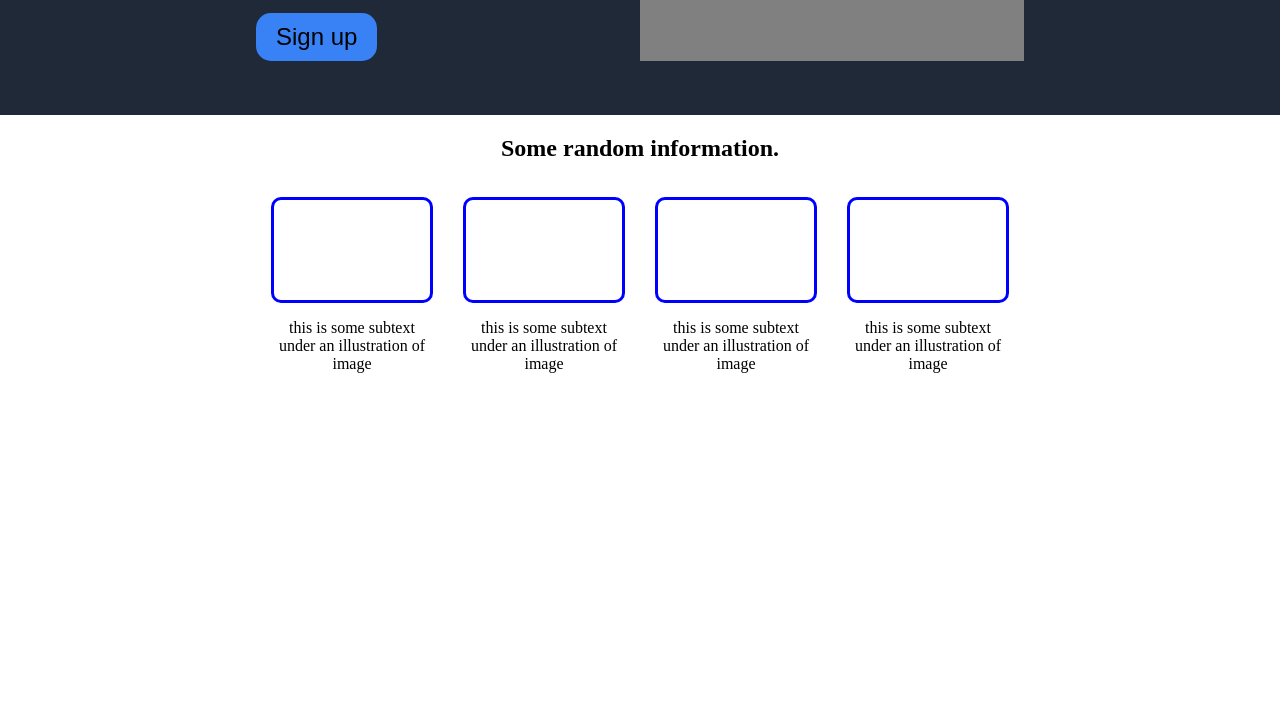
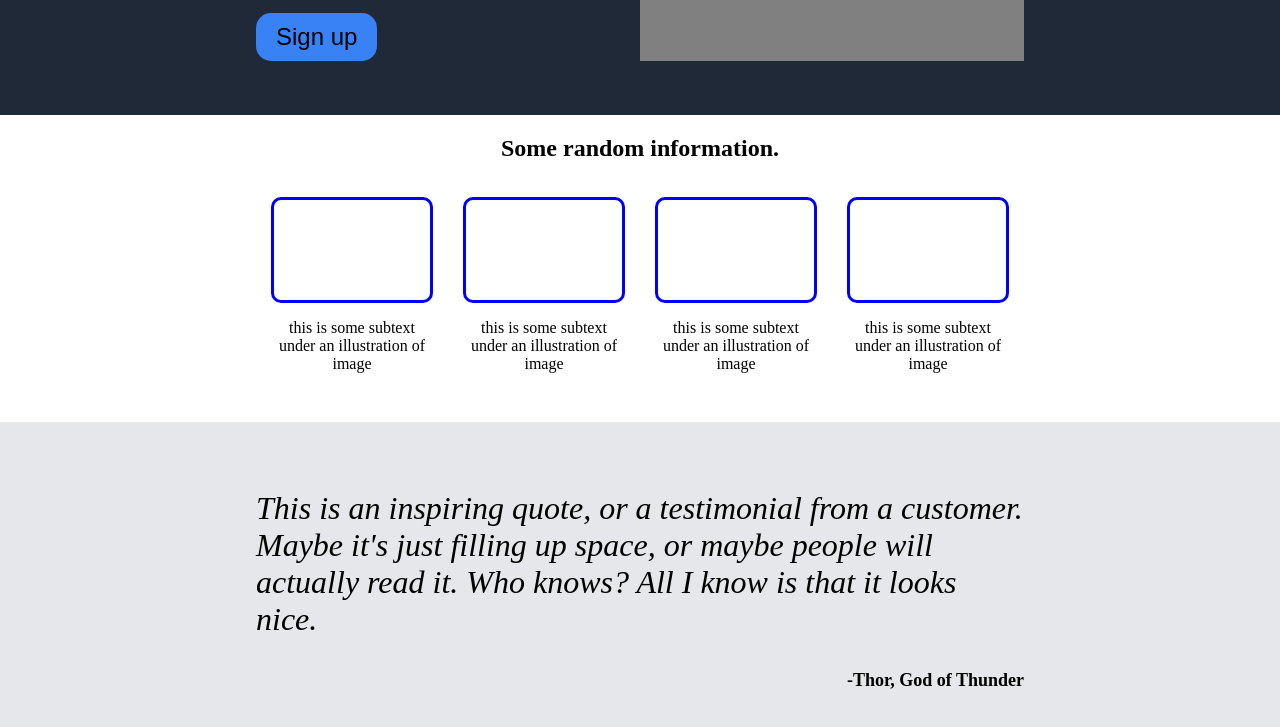
Before and after one commit to lazarr19/git_test, a plain HTML site: page index.html in a window 1280 px wide. Shown: the part 233-960 px from the top of the page. Before the commit the page ends 800 px from the top, so only its background shows below. Drawn offline with Linux system fonts and the light colour scheme.

Commit message:
Add quote text and author

```diff
--- a/index.html
+++ b/index.html
@@ -59,9 +59,19 @@
                 <p>this is some subtext under an illustration of image</p>
             </div>
         </div>
+        <br/>
     </div>
     <div class="quote">
-
+        <br/>
+        <br/>
+        <p class="quote_text">
+            This is an inspiring quote, or a testimonial from a customer. Maybe it's just filling up space, or maybe people will actually read it. Who knows? All I know is that it looks nice.
+        </p>
+        <span class="quote_author">
+            -Thor, God of Thunder
+        </span>
+        <br/>
+        <br/>
     </div>
     <div class="sign_up">
 
--- a/main.css
+++ b/main.css
@@ -104,3 +104,22 @@ body {
     width: auto;
     height: 100px;
 }
+
+.quote {
+    display: flex;
+    flex-flow: wrap column;
+    padding-left: 20%;
+    padding-right: 20%;
+    background-color: #E5E7EB;
+}
+
+.quote .quote_text {
+    font-size: xx-large;
+    font-style: italic;
+}
+
+.quote .quote_author {
+    font-size: large;
+    font-weight: bold;
+    align-self: flex-end;
+}
```
